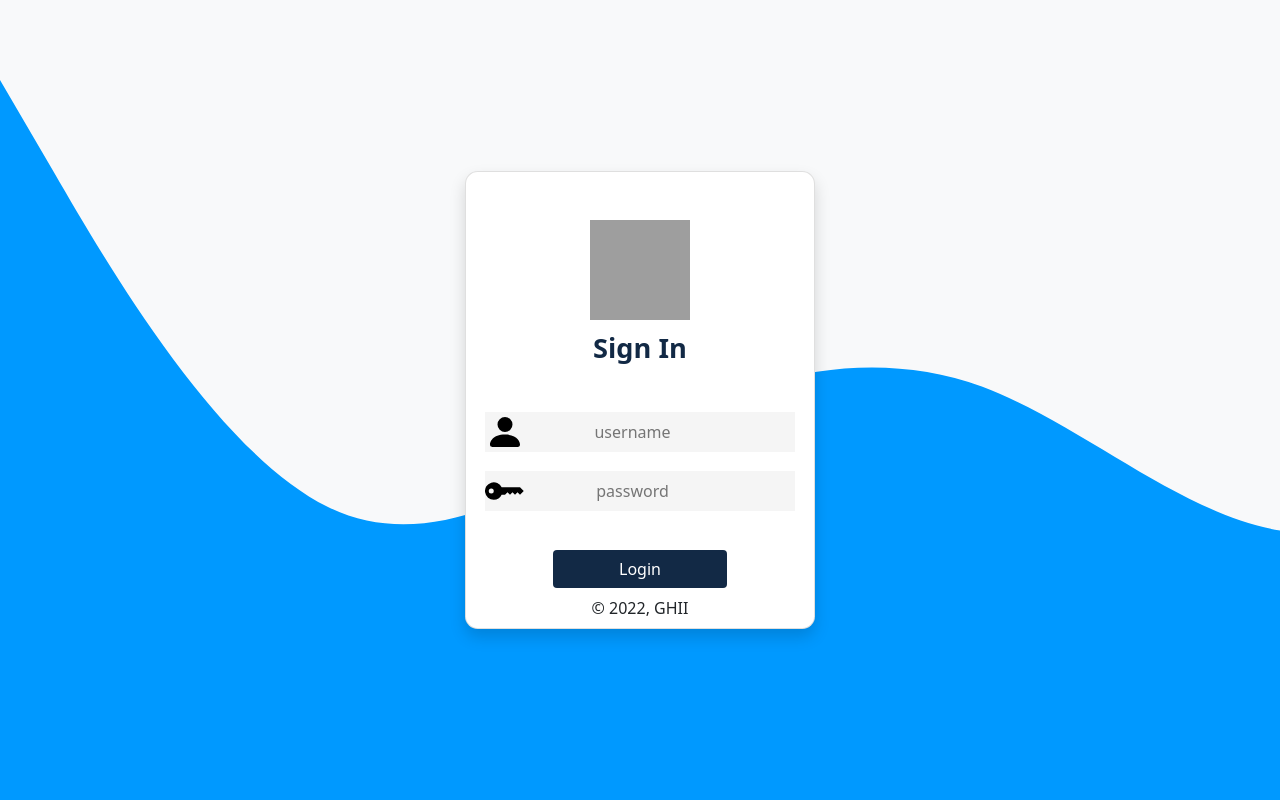
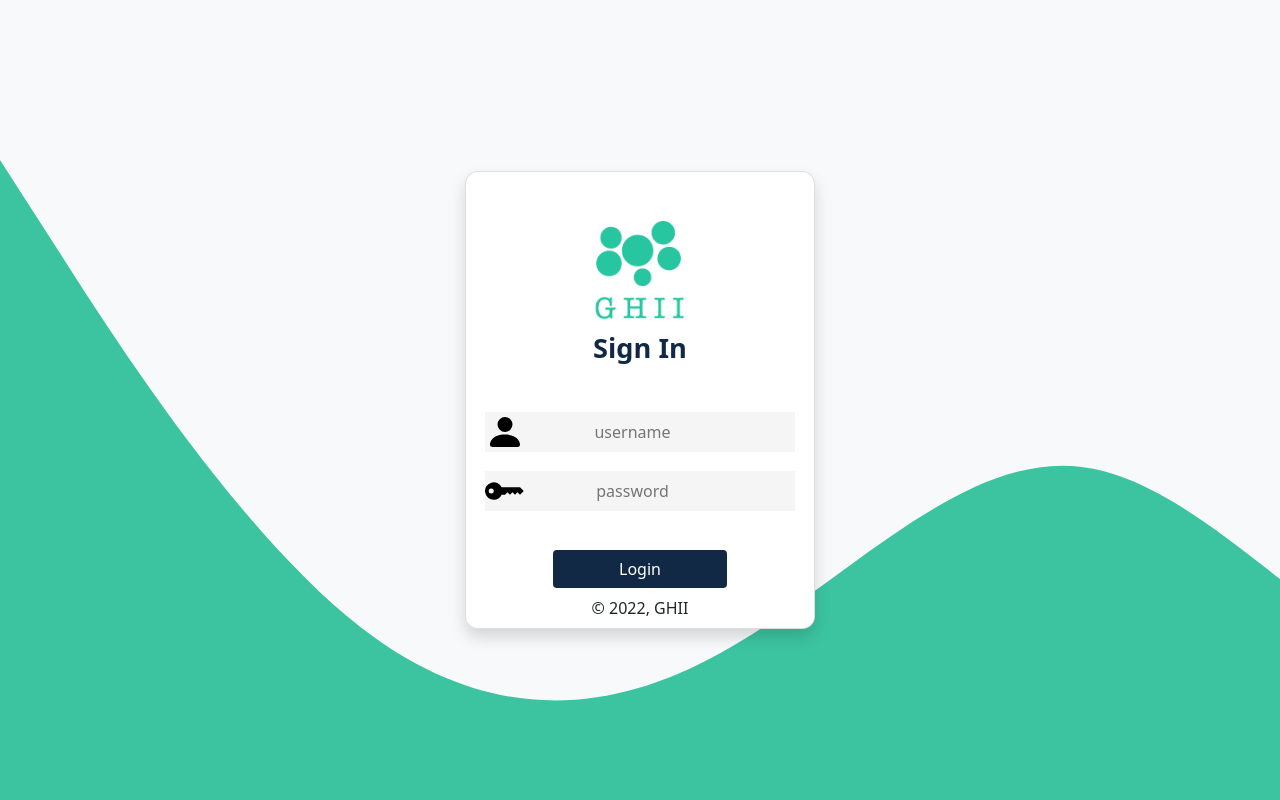
Before and after one commit to global-health-informatics-institute/Water_Management_System, a PHP site: page /login.php in a window 1280 px wide. Run offline with PHP 8.4, Linux system fonts and the light colour scheme; grey boxes are pictures that could not be loaded.

Commit message:
ui updates

```diff
--- a/Server files/admin.php
+++ b/Server files/admin.php
@@ -13,14 +13,15 @@ if(!isset($_SESSION['loggedin']) && $_SESSION['loggedin'] !== true){
 <!DOCTYPE html>
 <html>
   <head>
-    <title>Water Management System</title>
     <meta name="viewport" content="width=device-width, initial-scale=1" />
+    <link rel = "icon" type="image/png" href = "assets/images/ghii_logo.png">
     <link rel ="stylesheet" href="assets/bootstrap.min.css">
     <link rel ="stylesheet" href="assets/all.min.css">
     <link rel ="stylesheet" href="css/admin.css?v=<?php echo time() ?>">
     <script src="assets/gauges.min.js"></script>
     <script src="assets/apexcharts.min.js"></script>
     <script src="assets/jquery.min.js"></script>
+    <title>Water Management System</title>
   </head>
   <body>
     <!--Start of navbar-->
--- a/Server files/adminRegister.php
+++ b/Server files/adminRegister.php
@@ -86,12 +86,13 @@ if (isset($_POST['submit'])){
 <!DOCTYPE html>
 <html lang="en">
 	<head>
-		<title>Admin</title>
 		<meta name="viewport" content="width=device-width, initial-scale=1" />
+		<link rel = "icon" type="image/png" href = "assets/images/ghii_logo.png">
 		<link rel ="stylesheet" href="assets/bootstrap.min.css">
 		<link rel ="stylesheet" href="assets/all.min.css">
 		<link rel ="stylesheet" href="css/adminRegister.css?v=<?php echo time() ?>">
 		<script src="assets/jquery.min.js"></script>
+		<title>Admin</title>
 	</head>
 	<body class="bg-light">
 		<!--Start of navbar-->
--- a/Server files/css/login.css
+++ b/Server files/css/login.css
@@ -4,7 +4,7 @@
         text-align: center;
       }
       body{
-        background-image: url(../assets/images/wave1.svg);
+        background-image: url(../assets/images/wave.svg);
         background-repeat: no-repeat;
         background-attachment: fixed;
         background-size: cover;
--- a/Server files/login.php
+++ b/Server files/login.php
@@ -4,12 +4,13 @@ require_once "session.php";
 <!DOCTYPE html>
 <html lang="en">
 	<head>
-		<title>Login</title>
 		<meta name="viewport" content="width=device-width, initial-scale=1" />
+		<link rel = "icon" type="image/png" href = "assets/images/ghii_logo.png">
 		<link rel ="stylesheet" href="assets/bootstrap.min.css">
 		<link rel ="stylesheet" href="assets/bootstrap-icons.css">
 		<link rel ="stylesheet" href="css/login.css?v=<?php echo time() ?>">
 		<script src="assets/jquery.min.js"></script>
+		<title>Login</title>
 	</head>
 	<body class="bg-light">
 		<div id="main-container" class= "container d-grid h-100">
```
Also changed, not shown: Server files/index.php (+4 -3 lines), Server files/assets/images/ghii_logo.png (added), Server files/assets/images/logo with text.png (added), Server files/assets/images/logo-with-text.svg (added), Server files/assets/images/wave.svg.
